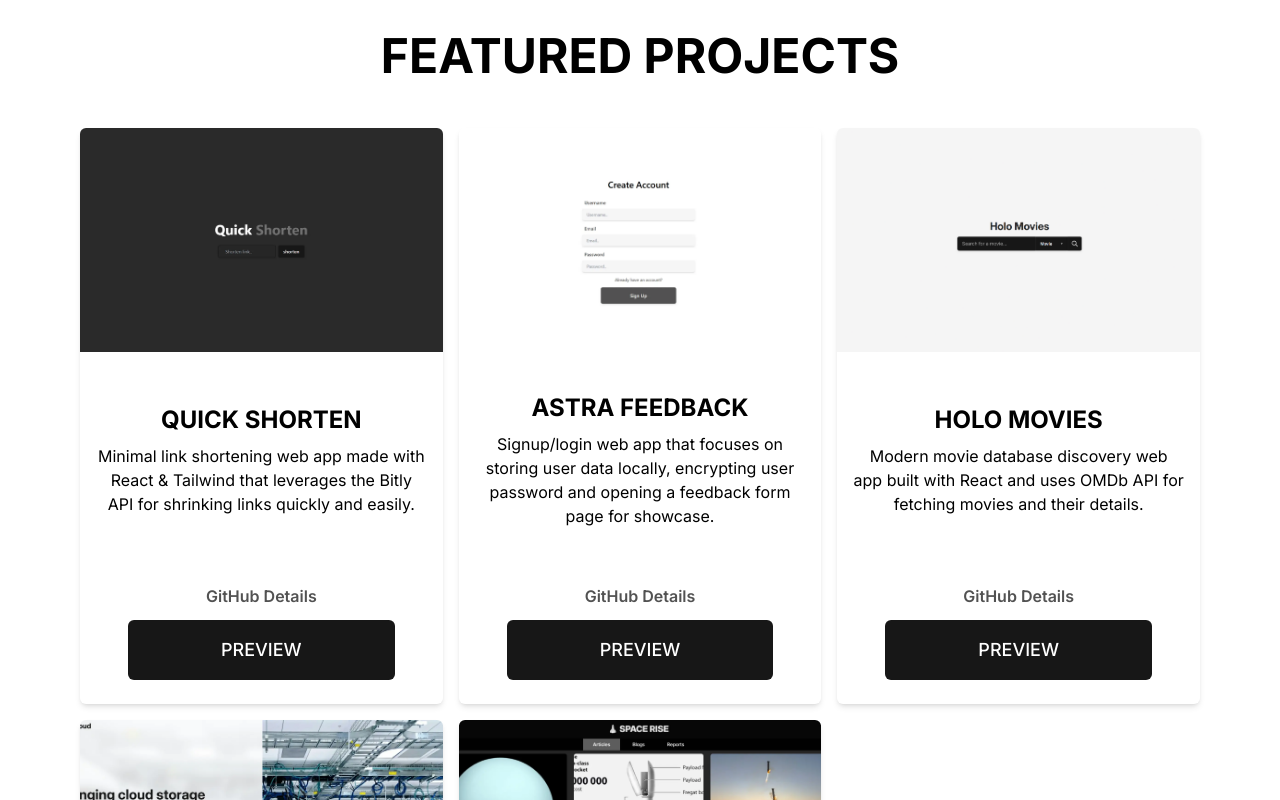
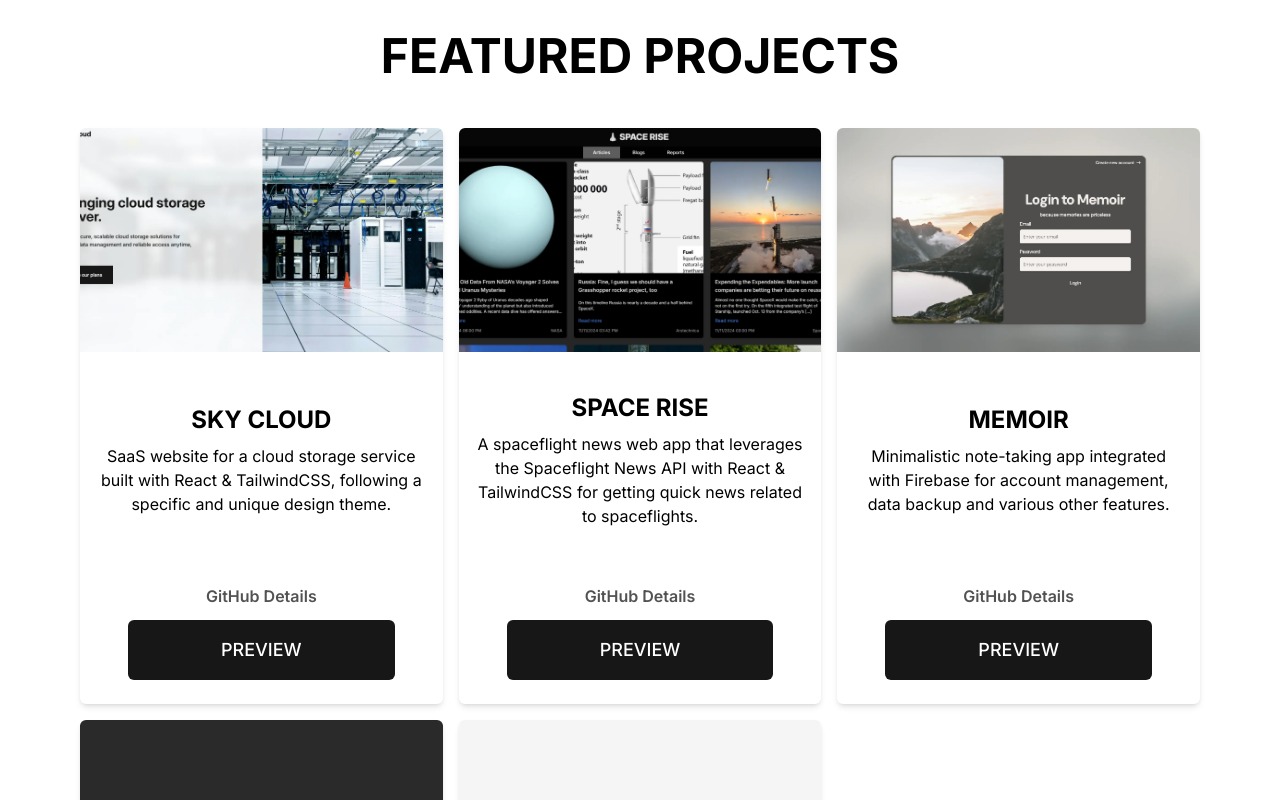
Before and after one commit to as9284/as-portfolio, a React (Vite) app: page / in a window 1280 px wide. Shown: the part 800-1600 px from the top of the page. Built offline with nearby package versions, Linux system fonts and the light colour scheme.

Commit message:
Removed astra feedback and added memoir

```diff
--- a/src/components/Projects.jsx
+++ b/src/components/Projects.jsx
@@ -2,17 +2,17 @@ import Card from "./Card";
 import CardData from "../data/cardsData.json";
 
 import QuickShorten from "../assets/quickshorten.webp";
-import AstraFeedback from "../assets/astrafeedback.webp";
 import HoloMovies from "../assets/holomovies.webp";
 import SkyCloud from "../assets/skycloud.webp";
 import SpaceRise from "../assets/spacerise.webp";
+import Memoir from "../assets/memoir.webp";
 
 const images = {
   "quickshorten.webp": QuickShorten,
-  "astrafeedback.webp": AstraFeedback,
   "holomovies.webp": HoloMovies,
   "skycloud.webp": SkyCloud,
   "spacerise.webp": SpaceRise,
+  "memoir.webp": Memoir,
 };
 
 const importAll = (imagePaths) => {
--- a/src/data/cardsData.json
+++ b/src/data/cardsData.json
@@ -1,6 +1,30 @@
 [
   {
     "id": 1,
+    "title": "Sky Cloud",
+    "description": "SaaS website for a cloud storage service built with React & TailwindCSS, following a specific and unique design theme.",
+    "src": "skycloud.webp",
+    "link": "https://github.com/as9284/sky-cloud",
+    "preview": "https://sky-cloud.vercel.app/"
+  },
+  {
+    "id": 2,
+    "title": "Space Rise",
+    "description": "A spaceflight news web app that leverages the Spaceflight News API with React & TailwindCSS for getting quick news related to spaceflights.",
+    "src": "spacerise.webp",
+    "link": "https://github.com/as9284/space-rise",
+    "preview": "https://space-rise.vercel.app/"
+  },
+  {
+    "id": 3,
+    "title": "Memoir",
+    "description": "Minimalistic note-taking app integrated with Firebase for account management, data backup and various other features.",
+    "src": "memoir.webp",
+    "link": "https://github.com/as9284/memoir",
+    "preview": "https://memoir-eight.vercel.app/"
+  },
+  {
+    "id": 4,
     "title": "Quick Shorten",
     "description": "Minimal link shortening web app made with React & Tailwind that leverages the Bitly API for shrinking links quickly and easily.",
     "src": "quickshorten.webp",
@@ -8,35 +32,11 @@
     "preview": "https://as9284.github.io/quick-shorten/"
   },
   {
-    "id": 2,
-    "title": "Astra Feedback",
-    "description": "Signup/login web app that focuses on storing user data locally, encrypting user password and opening a feedback form page for showcase.",
-    "src": "astrafeedback.webp",
-    "link": "https://github.com/as9284/astra-feedback",
-    "preview": "https://as9284.github.io/astra-feedback/"
-  },
-  {
-    "id": 3,
+    "id": 5,
     "title": "Holo Movies",
     "description": "Modern movie database discovery web app built with React and uses OMDb API for fetching movies and their details.",
     "src": "holomovies.webp",
     "link": "https://github.com/as9284/holo-movies",
     "preview": "https://holo-movies.vercel.app/"
-  },
-  {
-    "id": 4,
-    "title": "Sky Cloud",
-    "description": "SaaS website for a cloud storage service built with React & TailwindCSS, following a specific and unique design theme.",
-    "src": "skycloud.webp",
-    "link": "https://github.com/as9284/sky-cloud",
-    "preview": "https://sky-cloud.vercel.app/"
-  },
-  {
-    "id": 5,
-    "title": "Space Rise",
-    "description": "A spaceflight news web app that leverages the Spaceflight News API with React & TailwindCSS for getting quick news related to spaceflights.",
-    "src": "spacerise.webp",
-    "link": "https://github.com/as9284/space-rise",
-    "preview": "https://space-rise.vercel.app/"
   }
 ]
```
Also changed, not shown: src/assets/astrafeedback.webp (deleted), src/assets/memoir.webp (added).
